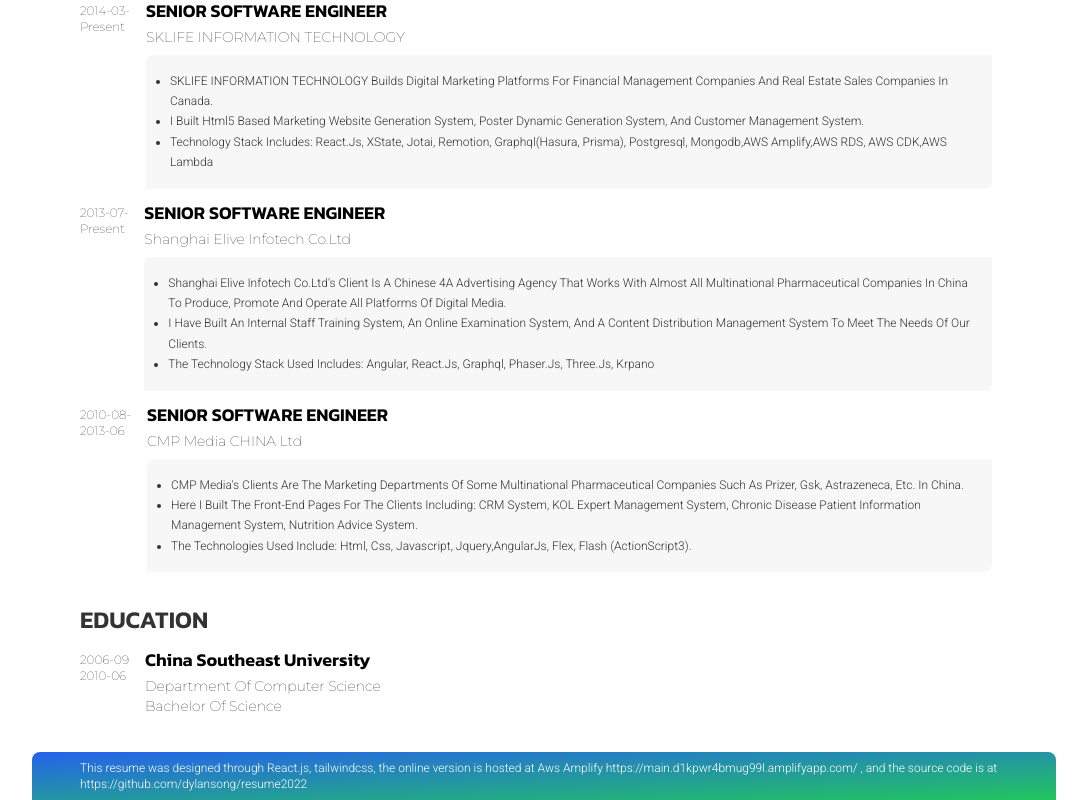
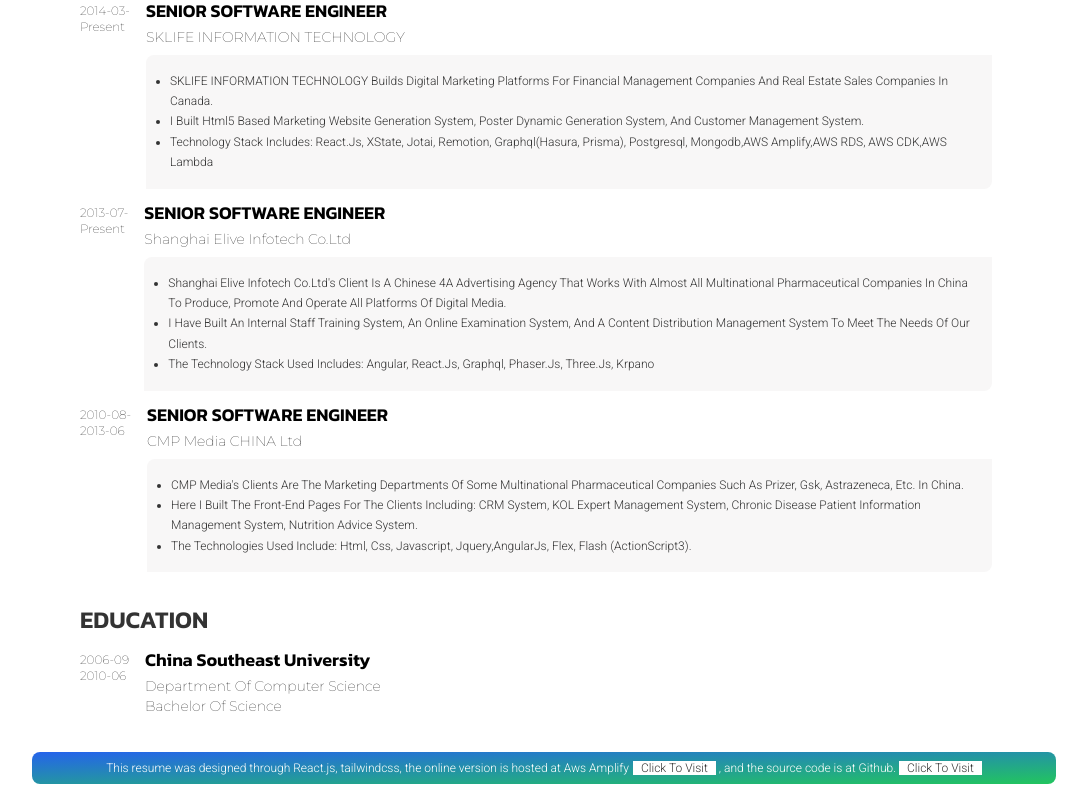
Before and after one commit to dylansong/resume2022, a React (Vite) app: page / in a window 1280 px wide. Shown: the part 1726-2526 px from the top of the page, without its empty margins (96-1183 px from the left). Built offline with nearby package versions, Linux system fonts and the light colour scheme.

Commit message:
220623110438

```diff
--- a/src/sections/footer.tsx
+++ b/src/sections/footer.tsx
@@ -1,11 +1,22 @@
 export const Footer = () => {
   return (
-    <div className="px-12 mt-8 flex flex-col bg-gradient-to-br from-blue-600 to-green-500 py-2 rounded-t-lg items-center justify-center w-full">
+    <div className="px-12 mt-8 flex flex-col bg-gradient-to-br from-blue-600 to-green-500 py-2 rounded-lg items-center justify-center w-full">
       <div className="font-robo text-xs text-white">
         This resume was designed through React.js, tailwindcss, the online
         version is hosted at Aws Amplify
-        https://main.d1kpwr4bmug99l.amplifyapp.com/ , and the source code is at
-        https://github.com/dylansong/resume2022
+        <a
+          href="https://main.d1kpwr4bmug99l.amplifyapp.com/"
+          className="bg-white text-pri ml-1 px-2"
+        >
+          Click To Visit
+        </a>{" "}
+        , and the source code is at Github.{" "}
+        <a
+          href="https://github.com/dylansong/resume2022"
+          className="bg-white text-pri m1-1 px-2"
+        >
+          Click To Visit
+        </a>
       </div>
     </div>
   );
```
